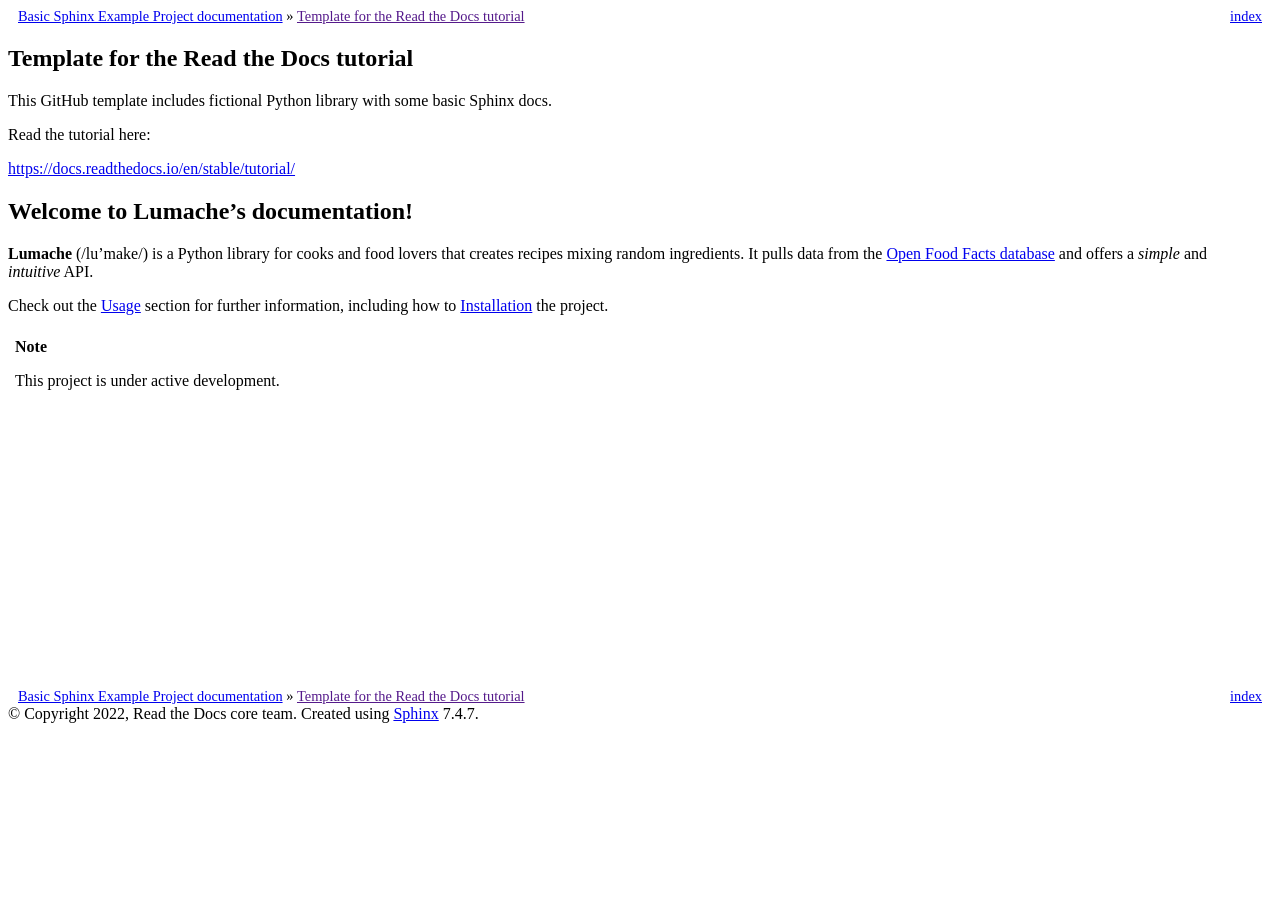
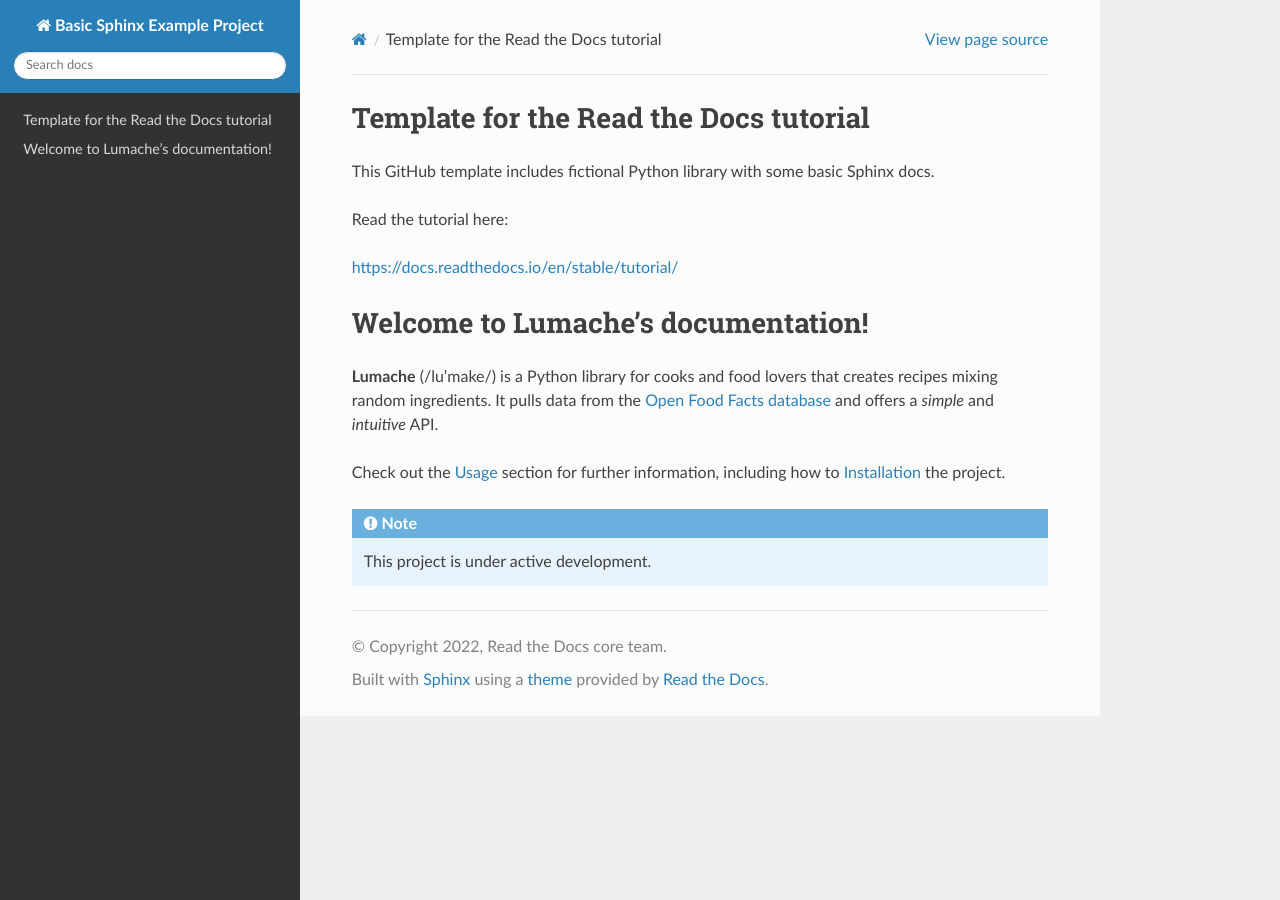
Before and after one commit to VallariS/piaso-tutorial, a Sphinx documentation site: the page built from docs/index.rst, in a window 1280 px wide. Built offline with Sphinx 7.4.7 and the Read the Docs theme 3.1.0, drawn with Linux system fonts in a browser that asks for light colours; pages that are not in the unit, such as notebooks, are missing from menus.

Commit message:
Update conf.py - adjusting body width

```diff
--- a/docs/conf.py
+++ b/docs/conf.py
@@ -56,9 +56,10 @@
 # The theme to use for HTML and HTML Help pages.  See the documentation for
 # a list of builtin themes.
 #
-html_theme = "basic"
+html_theme = "sphinx_rtd_theme"
 html_theme_options = {
-    "body_max_width": "1200"}
+    "body_min_width": "60%",
+    "body_max_width": "75%"}
 
 # Add any paths that contain custom static files (such as style sheets) here,
 # relative to this directory. They are copied after the builtin static files,
```
